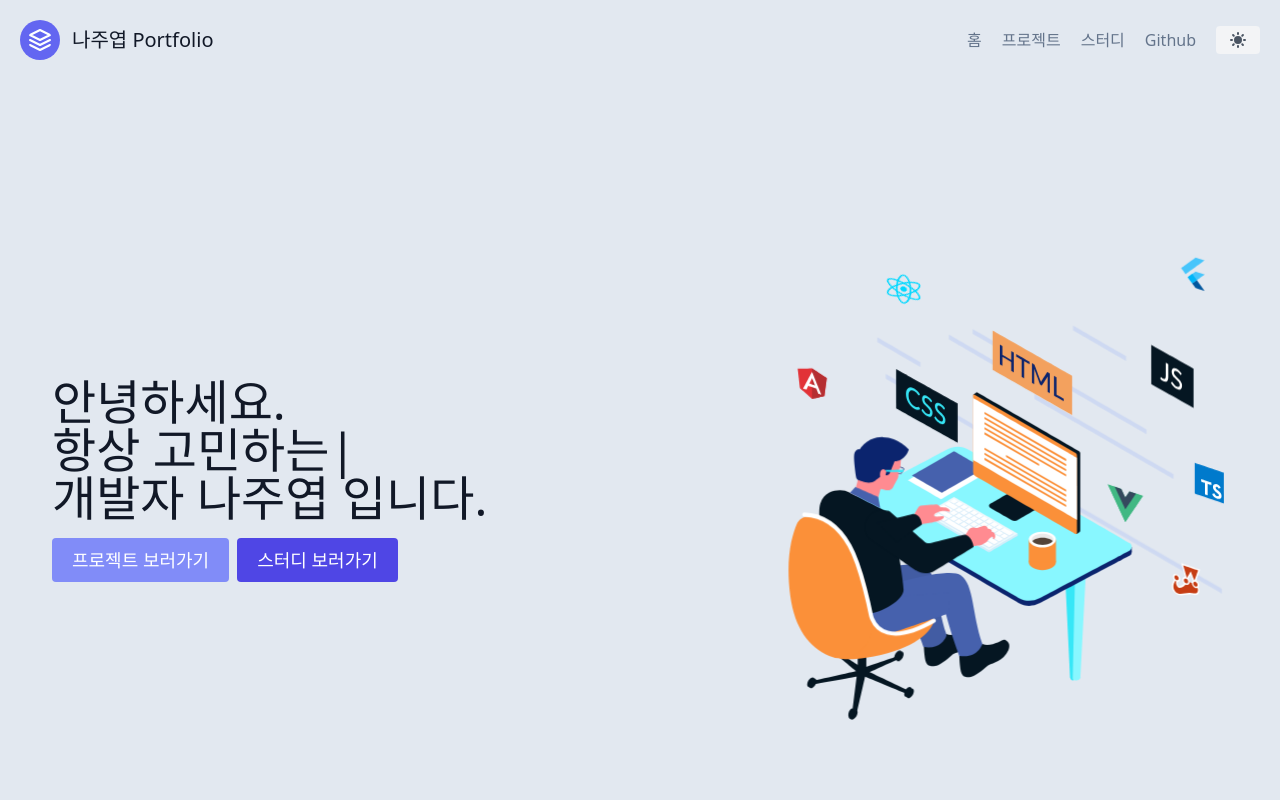
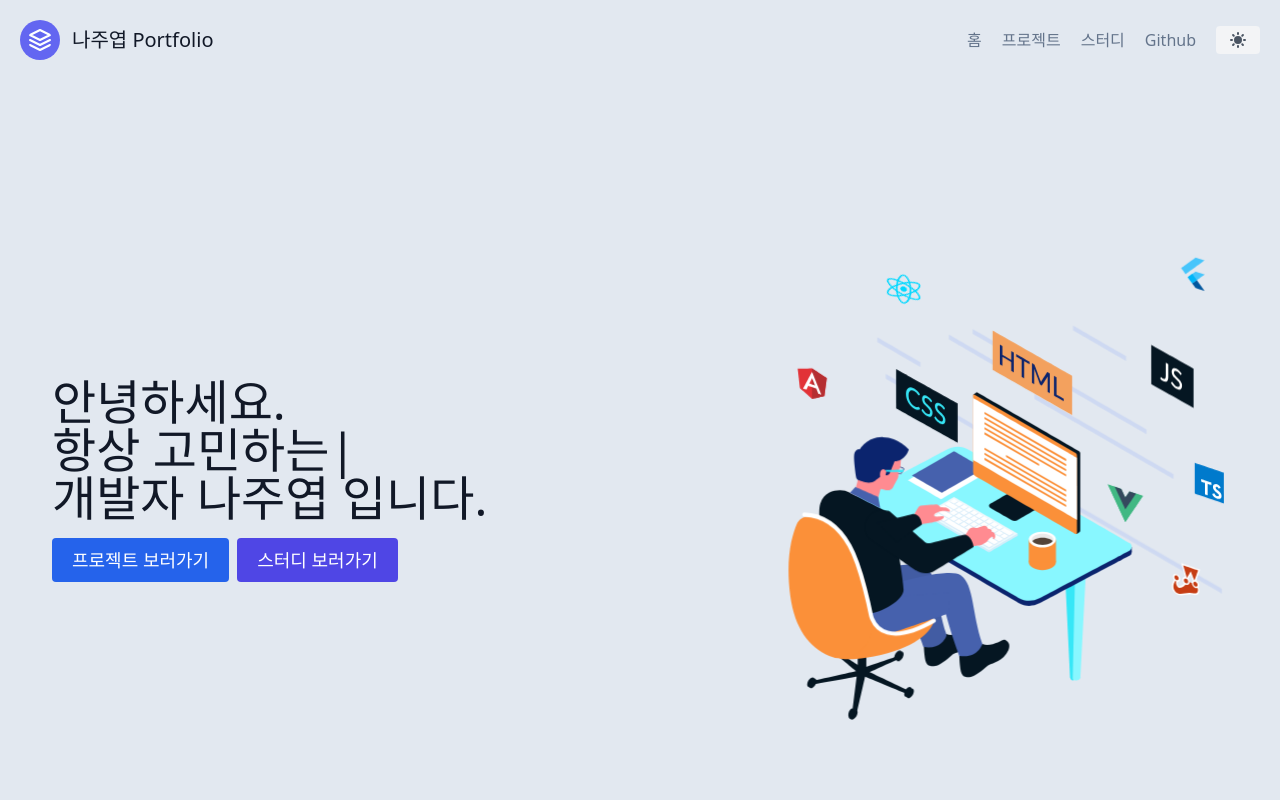
Before and after one commit to PMtHk/Na-Portfolio, a Next.js app: page / in a window 1280 px wide. Shown: the top 800 px of the page. Built offline with nearby package versions, Linux system fonts and the light colour scheme.

Commit message:
배경색 수정에 따른 버튼 색상 변경

```diff
--- a/components/home/hero.js
+++ b/components/home/hero.js
@@ -13,7 +13,7 @@ export default function Hero() {
         </h1>
         <div className='flex-col s:flex-clg:flex lg:justify-center'>
           <Link href='/projects'>
-            <a className='inline-flex text-white bg-indigo-400 border-0 py-2 px-5 focus:outline-none dark:hover:bg-indigo-600 rounded text-md lg:text-lg dark:text-white'>
+            <a className='inline-flex text-white bg-blue-600 border-0 py-2 px-5 focus:outline-none dark:hover:bg-indigo-600 rounded text-md lg:text-lg dark:text-white'>
               프로젝트 보러가기
             </a>
           </Link>
```
